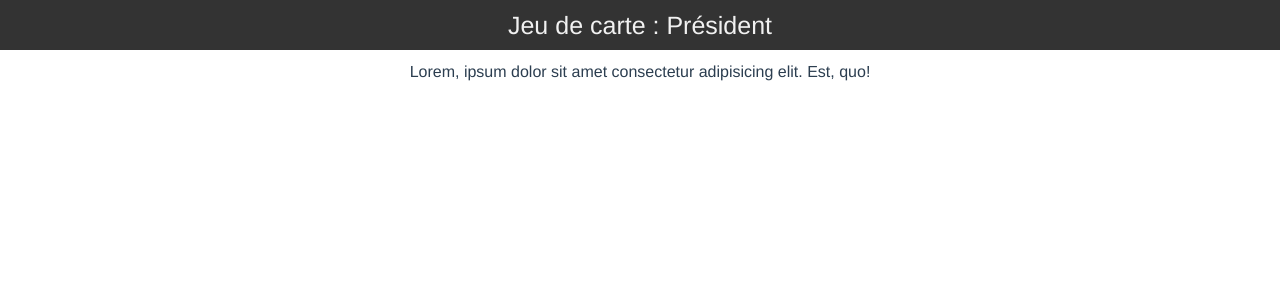
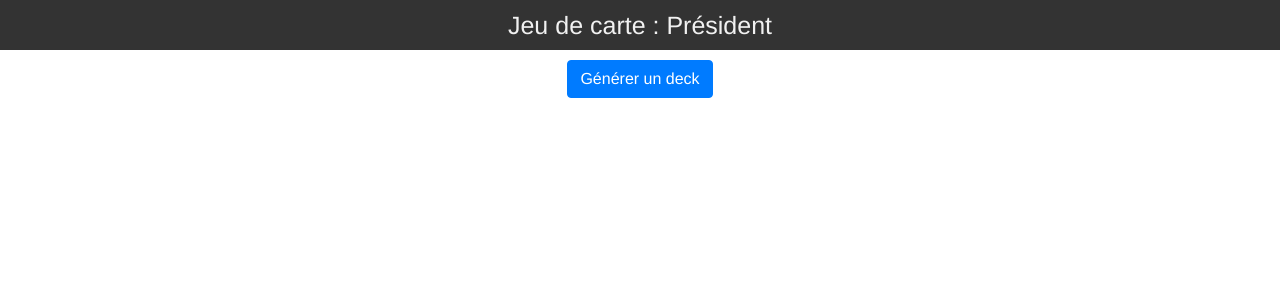
Before and after one commit to OlivierFrancois/card_game_president, a Vue app: page / in a window 1280 px wide. Shown: the top 300 px of the page. Built offline with nearby package versions, Linux system fonts and the light colour scheme.

Commit message:
Génération d'un deck

```diff
--- a/src/App.vue
+++ b/src/App.vue
@@ -1,19 +1,22 @@
 <template>
 	<div id="app">
 		<header-top></header-top>
-		<p>Lorem, ipsum dolor sit amet consectetur adipisicing elit. Est, quo!</p>
-
-
+		<cards-deck></cards-deck>
+		<hand></hand>
 	</div>
 </template>
 
 <script>
 	import Header from './components/Header'
+	import CardsDeck from './components/CardsDeck'
+	import Hand from './components/Hand'
 
 	export default {
 		name: 'App',
 		components: {
-			'header-top': Header
+			'header-top': Header,
+			'cards-deck': CardsDeck,
+			'hand': Hand,
 		}
 	}
 </script>
--- a/src/components/Card.vue
+++ b/src/components/Card.vue
@@ -1,5 +1,7 @@
 <template>
-
+	<div class="card model-card my-1 mx-auto">
+		<p>{{ value }} de {{ family }}</p>
+	</div>
 </template>
 
 <script>
@@ -9,10 +11,14 @@
 			return{
 
 			}
-		}
+		},
+		props: ['value', 'family']
 	}
 </script>
 
-<style>
-
+<style scoped>
+.model-card{
+	height: 150;
+	width: 500px;
+}
 </style>
--- a/src/components/CardsDeck.vue
+++ b/src/components/CardsDeck.vue
@@ -1,13 +1,43 @@
 <template>
-
+	<div>
+		<button class="btn btn-primary" v-on:click="generateDeck()">Générer un deck</button>
+		<card
+		v-for="(card, index) in cards"
+		:key="index"
+		:value="card.value"
+		:family="card.family"
+		></card>
+	</div>
 </template>
 
 <script>
+	import Card from './Card'
+
 	export default {
 		name: 'CardsDeck',
+		components: {
+						'card': Card,
+		},
 		data() {
 			return{
-
+				cardsNumber: 52,
+				cards: []
+			}
+		},
+		methods: {
+			generateDeck(){
+				let tempFamily = '';
+				for (let i = 0; i < 4; i++){
+					switch (i){
+						case 0 : tempFamily = "coeur"; break;
+						case 1 : tempFamily = "pique"; break;
+						case 2 : tempFamily = "trèfle"; break;
+						case 3 : tempFamily = "carreau"; break;
+					}
+					for (let cardValue = 1; cardValue <= 13; cardValue++){
+						this.cards.push({value: cardValue, family: tempFamily});
+					}
+				}
 			}
 		}
 	}
--- a/src/components/Hand.vue
+++ b/src/components/Hand.vue
@@ -1,5 +1,7 @@
 <template>
+	<div>
 
+	</div>
 </template>
 
 <script>
```
